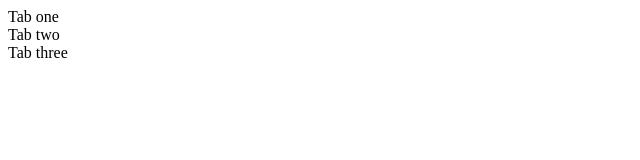
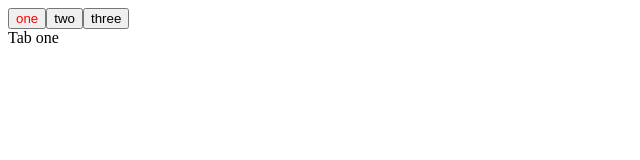
Before and after one commit to LoginALee/EloquentJS, a plain HTML site: page Chapter 15_3.html in a window 1280 px wide. Shown: the whole page, without its empty margins (0-640 px from the left). Drawn offline with Linux system fonts and the light colour scheme.

Commit message:
Chapter 15 3rd exercise

```diff
--- a/Chapter 15_3.html
+++ b/Chapter 15_3.html
@@ -4,6 +4,12 @@
     <meta charset="UTF-8">
     <meta name="viewport" content="width=device-width, initial-scale=1.0">
     <title>Chapter 15</title>
+    <style>
+        .selected{
+            color:red;
+            background-color: black;
+        }
+    </style>
 </head>
 <body>
     <tab-panel>
@@ -13,9 +19,30 @@
       </tab-panel>
       <script>
         function asTabs(node) {
-          // Your code here.
+        let tabs = Array.from(node.children).map(node => {
+        let button = document.createElement("button");
+        button.textContent = node.getAttribute("data-tabname");
+        let tab = {node, button};
+        button.addEventListener("click", () => selectTab(tab));
+        return tab;
+        });
+
+        let tabList = document.createElement("div");
+        for (let {button} of tabs) tabList.appendChild(button);
+        node.insertBefore(tabList, node.firstChild);
+
+        function selectTab(selectedTab) {
+        for (let tab of tabs) {
+            let selected = tab == selectedTab;
+            tab.node.style.display = selected ? "" : "none";
+            tab.button.style.color = selected ? "red" : "";
         }
-        asTabs(document.querySelector("tab-panel"));
+        }
+        selectTab(tabs[0]);
+    }
+
+    asTabs(document.querySelector("tab-panel"));
+
       </script>
 </body>
 </html>
```
